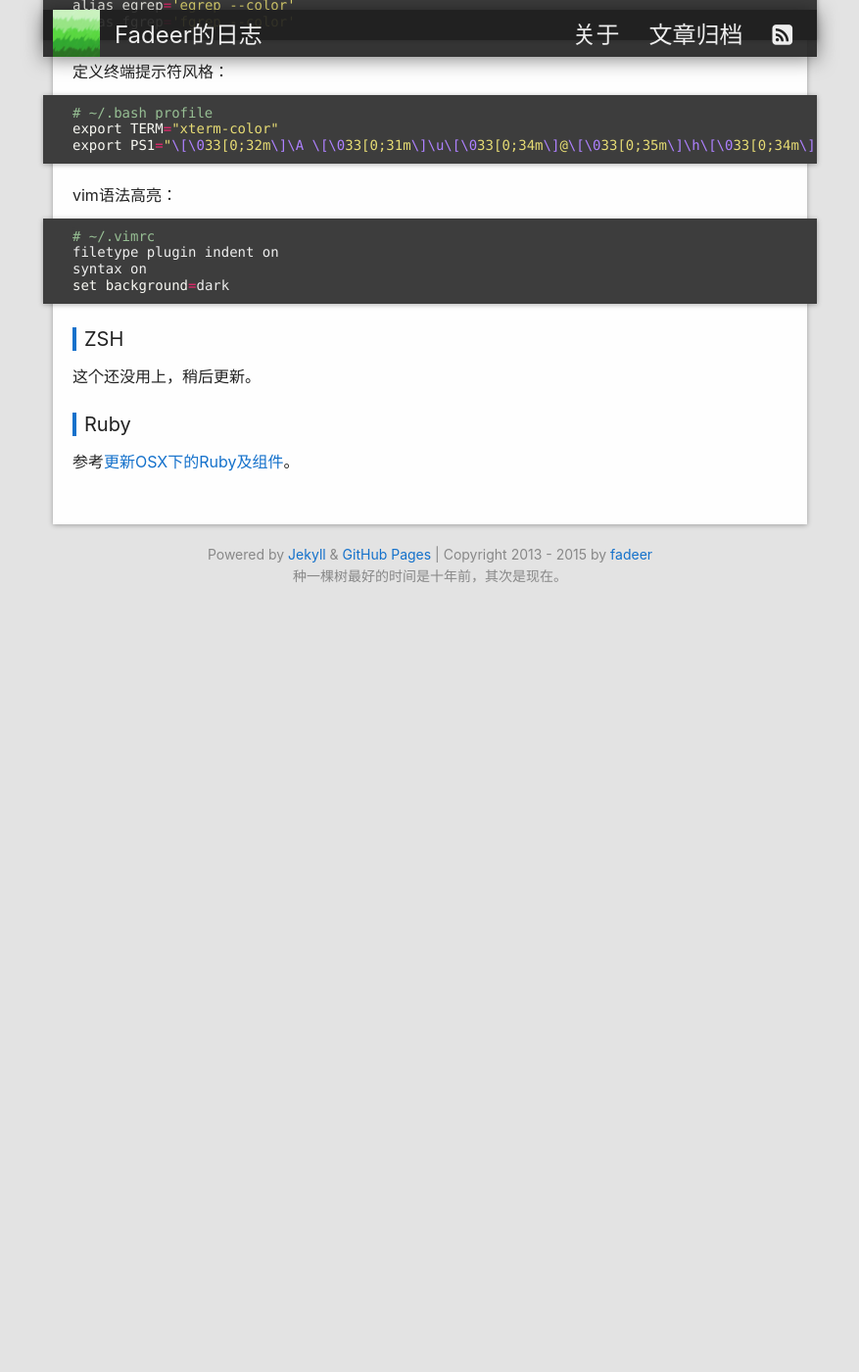
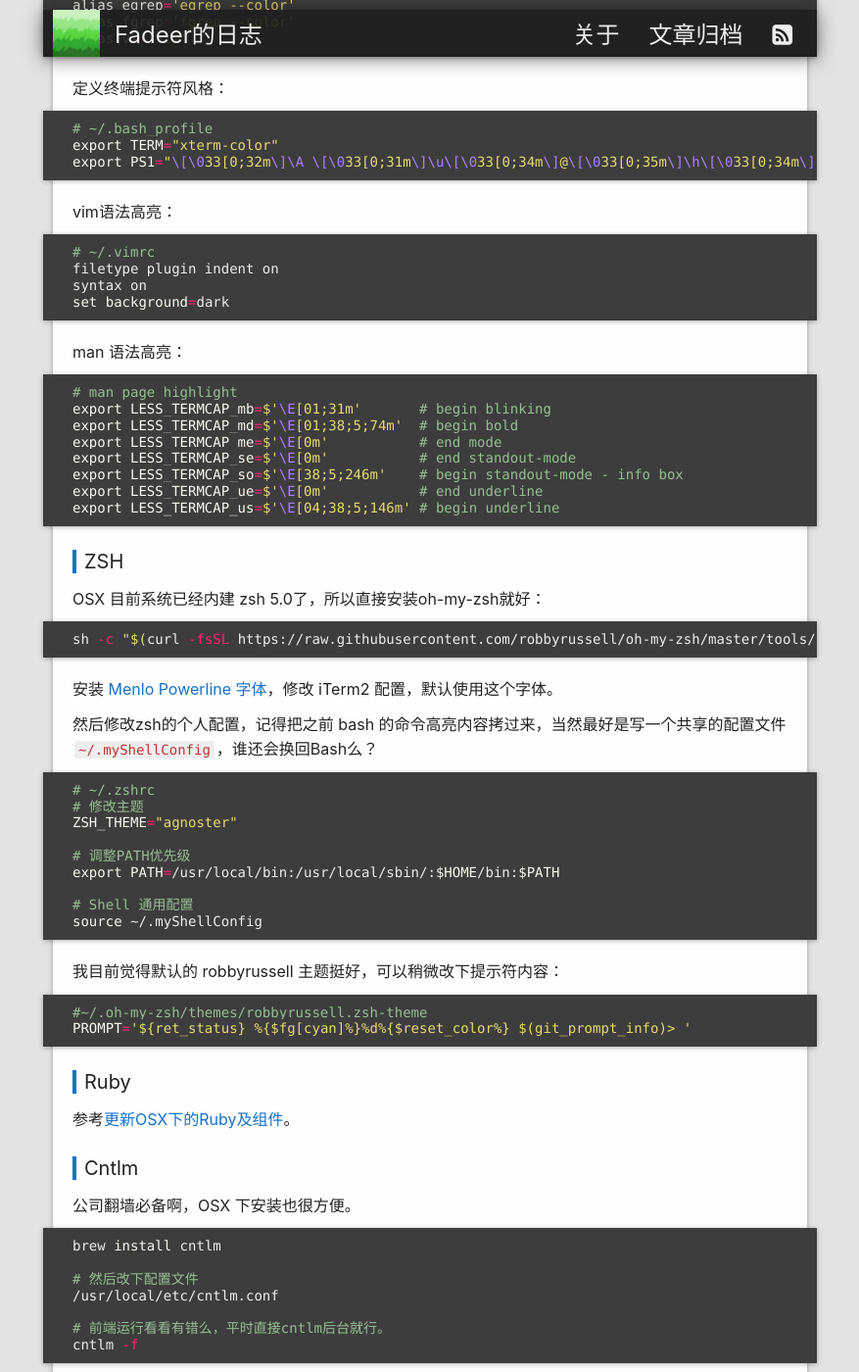
Before and after one commit to fadeer/fadeer.github.io, a Jekyll site: the page built from _posts/2016-08-08-osx-configs.markdown, in a window 1280 px wide and 1400 px high, scrolled down 1246 px. Shown: the whole window at 98% size, without its empty margins (201-1078 px from the left). Built offline with Jekyll 4.4.1, drawn with Linux system fonts in a browser that asks for light colours; before the commit the page ends 1876 px from its top, so only the background shows below that; some of the changed text lies outside the part shown.

Commit message:
update post

```diff
--- a/_posts/2016-08-08-osx-configs.markdown
+++ b/_posts/2016-08-08-osx-configs.markdown
@@ -69,6 +69,7 @@ fi
 alias grep='grep --color'
 alias egrep='egrep --color'
 alias fgrep='fgrep --color'
+alias vi='vim'
 {% endhighlight %}
 
 定义终端提示符风格：
@@ -86,10 +87,73 @@ syntax on
 set background=dark
 {% endhighlight %}
 
+man 语法高亮：
+{% highlight bash %}
+# man page highlight
+export LESS_TERMCAP_mb=$'\E[01;31m'       # begin blinking
+export LESS_TERMCAP_md=$'\E[01;38;5;74m'  # begin bold
+export LESS_TERMCAP_me=$'\E[0m'           # end mode
+export LESS_TERMCAP_se=$'\E[0m'           # end standout-mode
+export LESS_TERMCAP_so=$'\E[38;5;246m'    # begin standout-mode - info box
+export LESS_TERMCAP_ue=$'\E[0m'           # end underline
+export LESS_TERMCAP_us=$'\E[04;38;5;146m' # begin underline
+{% endhighlight %}
+
 ZSH
 ----
-这个还没用上，稍后更新。
+OSX 目前系统已经内建 zsh 5.0了，所以直接安装oh-my-zsh就好：
+{% highlight bash %}
+sh -c "$(curl -fsSL https://raw.githubusercontent.com/robbyrussell/oh-my-zsh/master/tools/install.sh)"
+{% endhighlight %}
+
+安装 [Menlo Powerline 字体](https://gist.github.com/qrush/1595572/raw/417a3fa36e35ca91d6d23ac961071094c26e5fad/Menlo-Powerline.otf)，修改 iTerm2 配置，默认使用这个字体。
+
+然后修改zsh的个人配置，记得把之前 bash 的命令高亮内容拷过来，当然最好是写一个共享的配置文件`~/.myShellConfig`，谁还会换回Bash么？
+{% highlight bash %}
+# ~/.zshrc
+# 修改主题
+ZSH_THEME="agnoster"
+
+# 调整PATH优先级
+export PATH=/usr/local/bin:/usr/local/sbin/:$HOME/bin:$PATH
+
+# Shell 通用配置
+source ~/.myShellConfig
+{% endhighlight %}
+
+我目前觉得默认的 robbyrussell 主题挺好，可以稍微改下提示符内容：
+{% highlight bash %}
+#~/.oh-my-zsh/themes/robbyrussell.zsh-theme
+PROMPT='${ret_status} %{$fg[cyan]%}%d%{$reset_color%} $(git_prompt_info)> '
+{% endhighlight %}
 
 Ruby
 ----
 参考[更新OSX下的Ruby及组件](https://fadeer.github.io/%E5%B7%A5%E4%BD%9C/2015/07/05/upgrade-ruby-in-osx.html)。
+
+Cntlm
+----
+公司翻墙必备啊，OSX 下安装也很方便。
+
+{% highlight bash %}
+brew install cntlm
+
+# 然后改下配置文件
+/usr/local/etc/cntlm.conf
+
+# 前端运行看看有错么，平时直接cntlm后台就行。
+cntlm -f
+{% endhighlight %}
+
+
+{% highlight bash %}
+{% endhighlight %}
+
+
+参考
+----
+* [oh-my-zsh](https://github.com/robbyrussell/oh-my-zsh)
+* [Mac 下配置终端环境 iTerm2 + Zsh + Oh My Zsh + tmux](http://www.dreamxu.com/mac-terminal/)
+* [终极 Shell](http://macshuo.com/?p=676)
+* []()
+* []()
```
